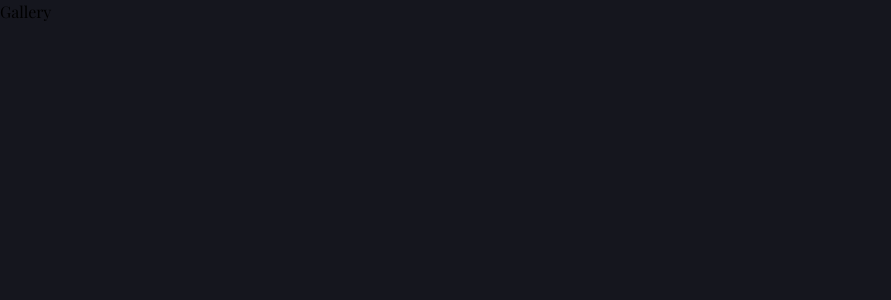
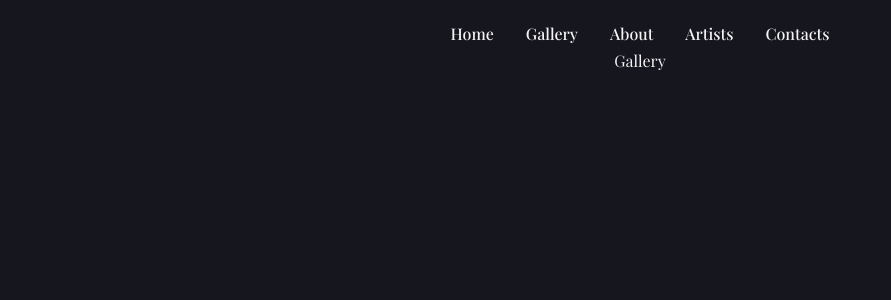
Before and after one commit to ViktorSvertoka/tattoo-studio, a Next.js app: page /gallery in a window 1280 px wide. Shown: the top 300 px of the page, without its empty margins (0-891 px from the left). Built offline with nearby package versions, Linux system fonts and the light colour scheme; a web font is replaced by a local one.

Commit message:
Feat(TSX) Added page gallery

```diff
--- a/src/app/gallery/page.tsx
+++ b/src/app/gallery/page.tsx
@@ -1,3 +1,14 @@
+import Navbar from '@/components/ui/Navbar';
+
 export default function Gallery() {
-  return <h1>Gallery</h1>;
+  return (
+    <section className="">
+      <div className="container">
+        <div className="flex flex-col items-center justify-between sm:pt-[19px]">
+          <Navbar />
+          <h1 className="text-white">Gallery</h1>
+        </div>
+      </div>
+    </section>
+  );
 }
--- a/src/components/ui/Navbar.tsx
+++ b/src/components/ui/Navbar.tsx
@@ -1,9 +1,11 @@
+import Link from 'next/link';
+
 const navLinks = [
-  { id: 1, href: '#', label: 'Home' },
-  { id: 2, href: '#', label: 'Gallery' },
-  { id: 3, href: '#', label: 'About' },
-  { id: 4, href: '#', label: 'Artists' },
-  { id: 5, href: '#', label: 'Contacts' },
+  { id: 1, href: '/', label: 'Home' },
+  { id: 2, href: '/gallery', label: 'Gallery' },
+  { id: 3, href: '/about', label: 'About' },
+  { id: 4, href: '/artists', label: 'Artists' },
+  { id: 5, href: '/contacts', label: 'Contacts' },
 ];
 
 const Navbar = () => {
@@ -11,13 +13,13 @@ const Navbar = () => {
     <nav className="xs:hidden sm:block lg:block">
       <div className="flex sm:gap-[32px] lg:gap-[38px] lg:pt-[19px] lg:pb-5">
         {navLinks.map(({ id, href, label }) => (
-          <a
+          <Link
             key={id}
             href={href}
             className="text-white font-playfair lg:text-[20px] font-medium leading-[30px] hover:text-[darkOrange]"
           >
             {label}
-          </a>
+          </Link>
         ))}
       </div>
     </nav>
```
